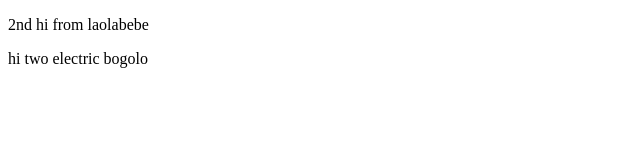
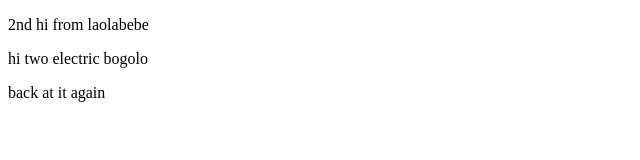
Before and after one commit to labeebaASC6/collabPractice, a plain HTML site: page index.html in a window 1280 px wide. Shown: the whole page, without its empty margins (0-640 px from the left). Drawn offline with Linux system fonts and the light colour scheme.

Commit message:
with the white vans

```diff
--- a/index.html
+++ b/index.html
@@ -9,5 +9,6 @@
 <body>
     <p>2nd hi from laolabebe</p>
     <p>hi two electric bogolo</p>
+    <p>back at it again</p>
 </body>
 </html>
```
